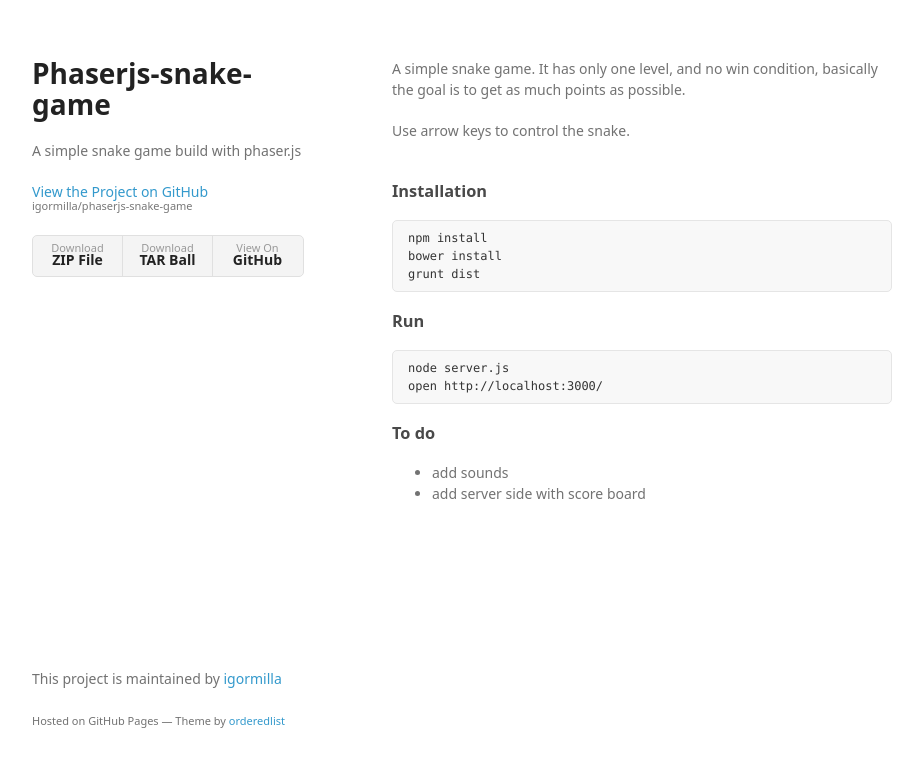
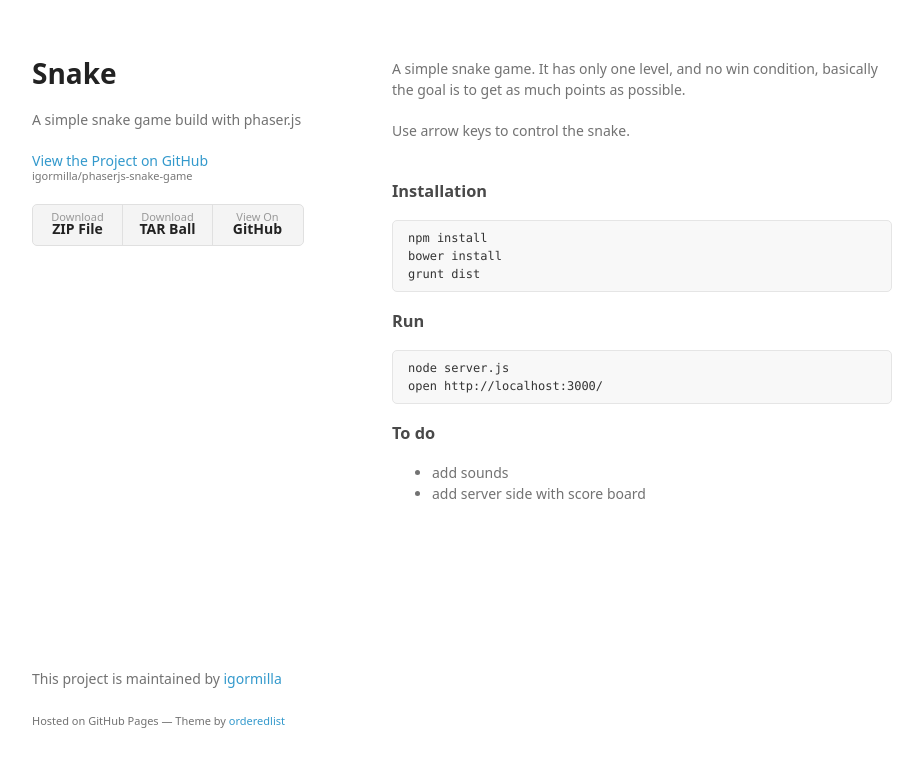
Before and after one commit to igormilla/phaserjs-snake-game, a plain HTML site: page index.html in a window 1280 px wide. Shown: the whole page, without its empty margins (178-1101 px from the left). Drawn offline with Linux system fonts and the light colour scheme.

Commit message:
updating copies

```diff
--- a/index.html
+++ b/index.html
@@ -3,7 +3,7 @@
   <head>
     <meta charset="utf-8">
     <meta http-equiv="X-UA-Compatible" content="chrome=1">
-    <title>Phaserjs-snake-game by igormilla</title>
+    <title>Snake by igormilla</title>
 
     <link rel="stylesheet" href="stylesheets/styles.css">
     <link rel="stylesheet" href="stylesheets/github-light.css">
@@ -17,7 +17,7 @@
   <body>
     <div class="wrapper">
       <header>
-        <h1>Phaserjs-snake-game</h1>
+        <h1>Snake</h1>
         <p>A simple snake game build with phaser.js</p>
 
         <p class="view"><a href="https://github.com/igormilla/phaserjs-snake-game">View the Project on GitHub <small>igormilla/phaserjs-snake-game</small></a></p>
```
